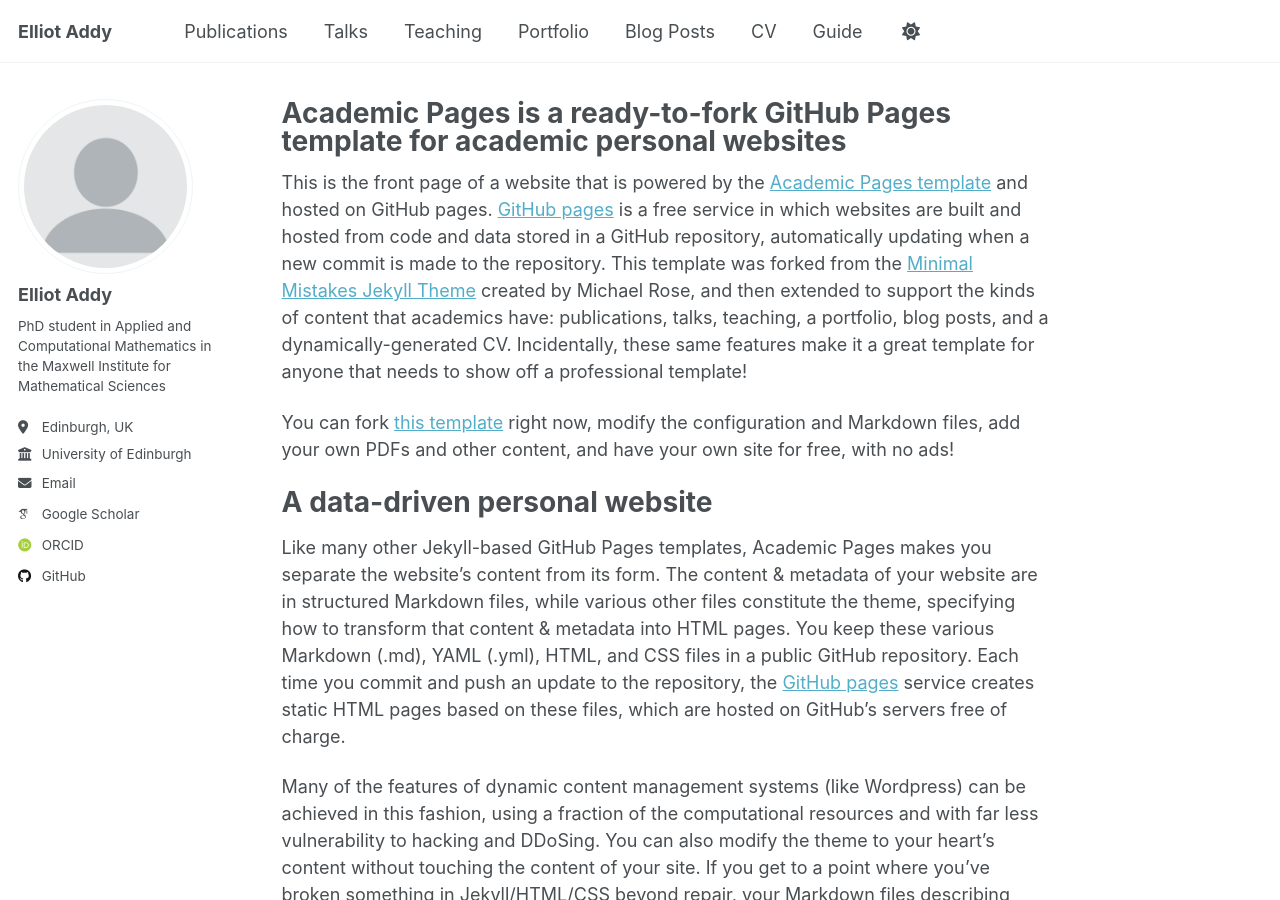
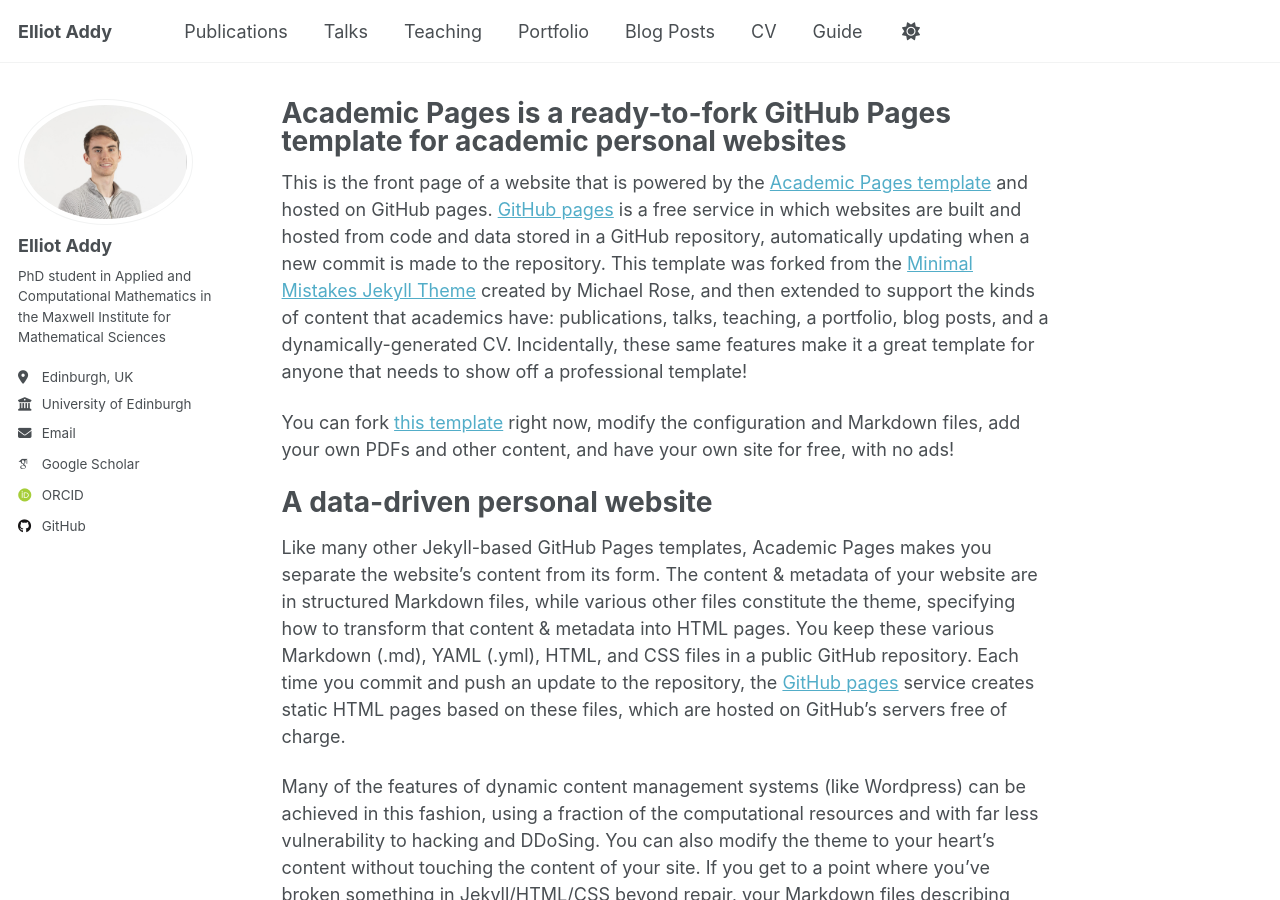
Before and after one commit to elliot-addy/elliot-addy.github.io, a Jekyll site: the page built from _pages/about.md, in a window 1280 px wide and 900 px high. Built offline with Jekyll 4.4.1, drawn with Linux system fonts in a browser that asks for light colours; some web fonts are replaced; a script that is not in the unit is left out.

Commit message:
Update _config.yml

```diff
--- a/_config.yml
+++ b/_config.yml
@@ -22,7 +22,7 @@ repository               : "elliot-addy/elliot-addy.github.io"
 #               Additional customization can be done by editing /_includes/author-profile.html
 author:
   # Biographic information
-  avatar           : "profile.png"
+  avatar           : "elliot-addy.png"
   name             : "Elliot Addy"
   pronouns         : # example: "she/her"
   bio              : "PhD student in Applied and Computational Mathematics in the Maxwell Institute for Mathematical Sciences"
```
